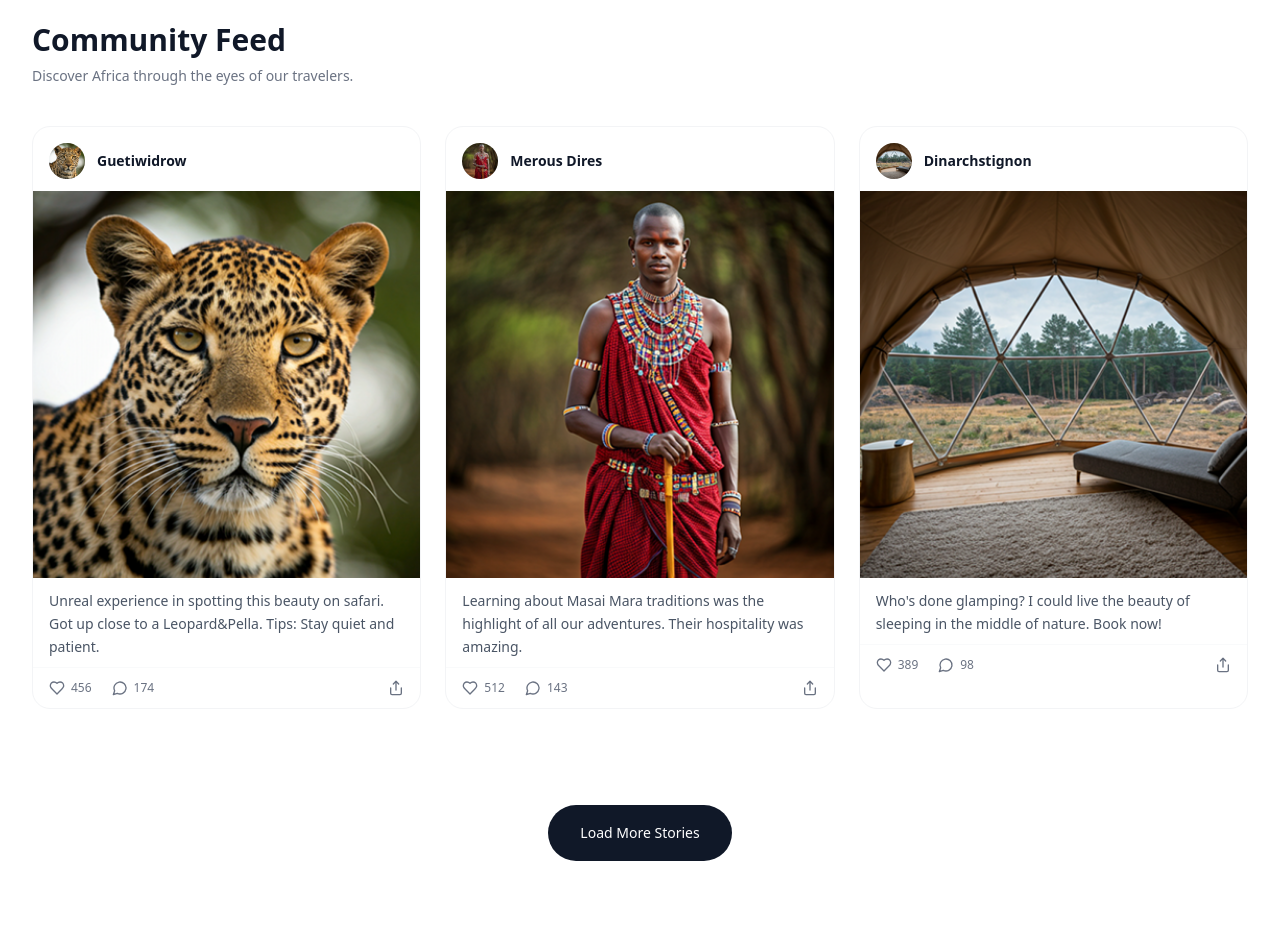
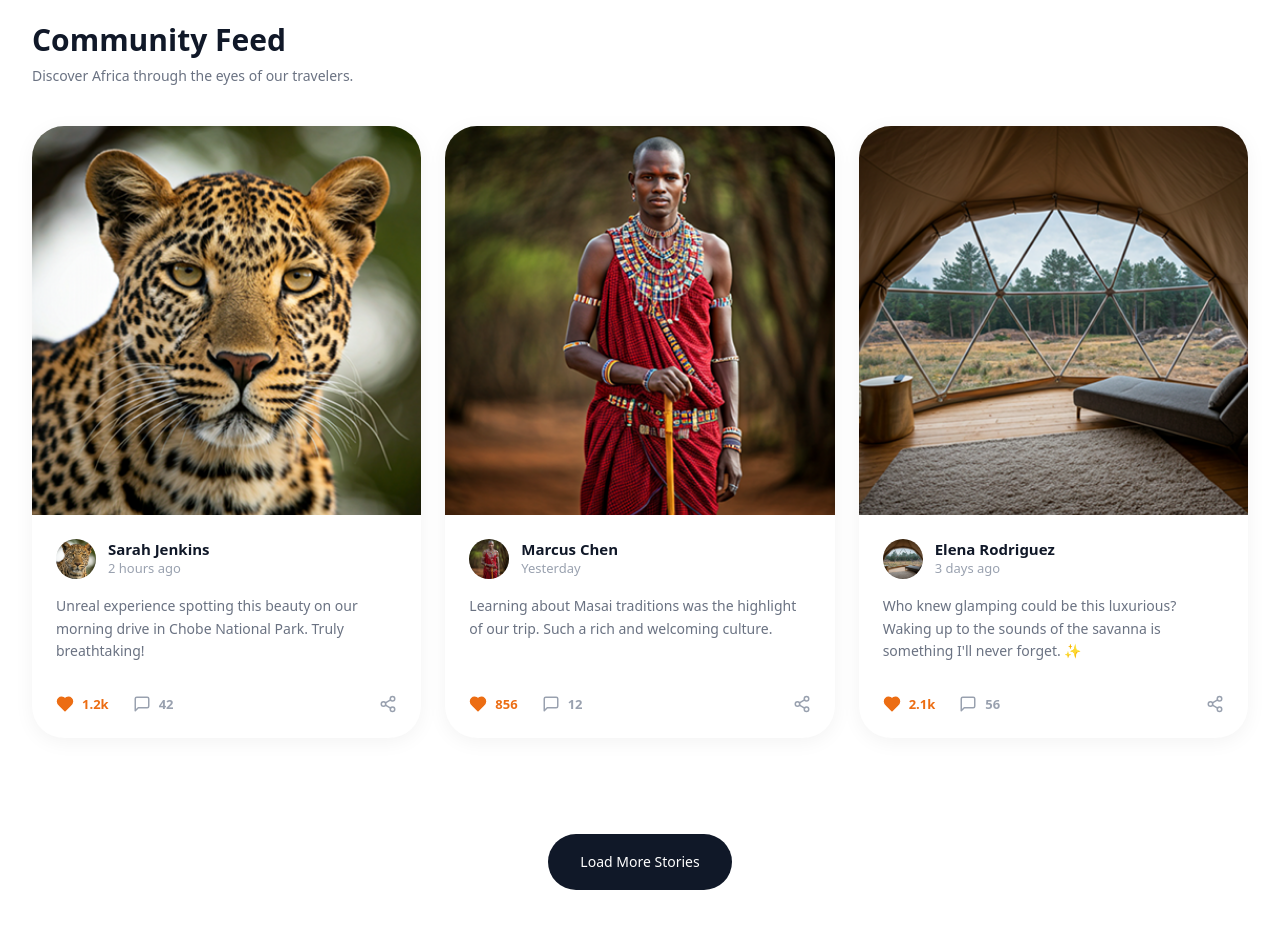
Before and after one commit to Arsema-Zeweldi/A2SV_African_Tourism_Project, a Next.js app in the folder apps/web/: page /home in a window 1280 px wide. Shown: the part 1600-2528 px from the top of the page. Built offline with nearby package versions, Linux system fonts and the light colour scheme.

Commit message:
feat(fix): fix the UI of the community feed card to be similar to the figma design

```diff
--- a/apps/web/src/components/homepage/CommunityCard.tsx
+++ b/apps/web/src/components/homepage/CommunityCard.tsx
@@ -6,24 +6,16 @@ interface CommunityCardProps {
 }
 
 export default function CommunityCard({ post }: CommunityCardProps) {
+    // Format numbers (e.g., 1200 -> 1.2k)
+    const formatNumber = (num: number) => {
+        if (num >= 1000) {
+            return (num / 1000).toFixed(1) + 'k';
+        }
+        return num.toString();
+    };
+
     return (
-        <div className="overflow-hidden rounded-2xl border border-gray-100 bg-white transition-shadow duration-300 hover:shadow-md">
-            {/* Author Header */}
-            <div className="flex items-center gap-3 px-4 pt-4 pb-3">
-                <div className="relative h-9 w-9 overflow-hidden rounded-full">
-                    <Image
-                        src={post.author.avatar}
-                        alt={post.author.name}
-                        fill
-                        className="object-cover"
-                        sizes="36px"
-                    />
-                </div>
-                <span className="text-sm font-semibold text-gray-900">
-                    {post.author.name}
-                </span>
-            </div>
-
+        <div className="overflow-hidden rounded-[32px] bg-white shadow-[0_4px_20px_rgba(0,0,0,0.05)] transition-shadow duration-300 hover:shadow-lg flex flex-col h-full">
             {/* Post Image */}
             <div className="relative aspect-square w-full overflow-hidden">
                 <Image
@@ -35,21 +27,61 @@ export default function CommunityCard({ post }: CommunityCardProps) {
                 />
             </div>
 
+            <div className="flex flex-col flex-grow p-6">
+                {/* Author Header */}
+                <div className="flex items-center gap-3 mb-4">
+                    <div className="relative h-10 w-10 overflow-hidden rounded-full">
+                        <Image
+                            src={post.author.avatar}
+                            alt={post.author.name}
+                            fill
+                            className="object-cover"
+                            sizes="40px"
+                        />
+                    </div>
+                    <div className="flex flex-col">
+                        <span className="text-[15px] font-bold text-gray-900 leading-tight">
+                            {post.author.name}
+                        </span>
+                        <span className="text-[13px] text-gray-400">
+                            {post.timeAgo}
+                        </span>
+                    </div>
+                </div>
+
                 {/* Description */}
-            <div className="px-4 pt-3 pb-2">
-                <p className="line-clamp-3 text-xs leading-relaxed text-gray-600 sm:text-sm">
+                <div className="mb-6 flex-grow">
+                    <p className="text-[14px] leading-[1.6] text-gray-500">
                         {post.description}
                     </p>
                 </div>
 
                 {/* Engagement Bar */}
-            <div className="flex items-center gap-5 border-t border-gray-50 px-4 py-3">
+                <div className="flex items-center gap-6 mt-auto pt-2">
                     {/* Likes */}
-                <button className="flex items-center gap-1.5 text-gray-500 transition-colors hover:text-red-500">
+                    <button className="flex items-center gap-2 text-[#ec6d13] transition-colors hover:text-[#d56211]">
                         <svg
                             xmlns="http://www.w3.org/2000/svg"
-                        width="16"
-                        height="16"
+                            width="18"
+                            height="18"
+                            viewBox="0 0 24 24"
+                            fill="currentColor"
+                            stroke="currentColor"
+                            strokeWidth="2"
+                            strokeLinecap="round"
+                            strokeLinejoin="round"
+                        >
+                            <path d="M19 14c1.49-1.46 3-3.21 3-5.5A5.5 5.5 0 0 0 16.5 3c-1.76 0-3 .5-4.5 2-1.5-1.5-2.74-2-4.5-2A5.5 5.5 0 0 0 2 8.5c0 2.3 1.5 4.05 3 5.5l7 7Z" />
+                        </svg>
+                        <span className="text-[13px] font-semibold">{formatNumber(post.likes)}</span>
+                    </button>
+
+                    {/* Comments */}
+                    <button className="flex items-center gap-2 text-gray-400 transition-colors hover:text-gray-600">
+                        <svg
+                            xmlns="http://www.w3.org/2000/svg"
+                            width="18"
+                            height="18"
                             viewBox="0 0 24 24"
                             fill="none"
                             stroke="currentColor"
@@ -57,17 +89,17 @@ export default function CommunityCard({ post }: CommunityCardProps) {
                             strokeLinecap="round"
                             strokeLinejoin="round"
                         >
-                        <path d="M19 14c1.49-1.46 3-3.21 3-5.5A5.5 5.5 0 0 0 16.5 3c-1.76 0-3 .5-4.5 2-1.5-1.5-2.74-2-4.5-2A5.5 5.5 0 0 0 2 8.5c0 2.3 1.5 4.05 3 5.5l7 7Z" />
+                            <path d="M21 15a2 2 0 0 1-2 2H7l-4 4V5a2 2 0 0 1 2-2h14a2 2 0 0 1 2 2z" />
                         </svg>
-                    <span className="text-xs font-medium">{post.likes}</span>
+                        <span className="text-[13px] font-semibold">{formatNumber(post.comments)}</span>
                     </button>
 
-                {/* Comments */}
-                <button className="flex items-center gap-1.5 text-gray-500 transition-colors hover:text-blue-500">
+                    {/* Share */}
+                    <button className="ml-auto text-gray-400 transition-colors hover:text-gray-600">
                         <svg
                             xmlns="http://www.w3.org/2000/svg"
-                        width="16"
-                        height="16"
+                            width="18"
+                            height="18"
                             viewBox="0 0 24 24"
                             fill="none"
                             stroke="currentColor"
@@ -75,30 +107,15 @@ export default function CommunityCard({ post }: CommunityCardProps) {
                             strokeLinecap="round"
                             strokeLinejoin="round"
                         >
-                        <path d="M7.9 20A9 9 0 1 0 4 16.1L2 22Z" />
-                    </svg>
-                    <span className="text-xs font-medium">{post.comments}</span>
-                </button>
-
-                {/* Share */}
-                <button className="ml-auto text-gray-500 transition-colors hover:text-[#ec6d13]">
-                    <svg
-                        xmlns="http://www.w3.org/2000/svg"
-                        width="16"
-                        height="16"
-                        viewBox="0 0 24 24"
-                        fill="none"
-                        stroke="currentColor"
-                        strokeWidth="2"
-                        strokeLinecap="round"
-                        strokeLinejoin="round"
-                    >
-                        <path d="M4 12v8a2 2 0 0 0 2 2h12a2 2 0 0 0 2-2v-8" />
-                        <polyline points="16 6 12 2 8 6" />
-                        <line x1="12" x2="12" y1="2" y2="15" />
+                            <circle cx="18" cy="5" r="3" />
+                            <circle cx="6" cy="12" r="3" />
+                            <circle cx="18" cy="19" r="3" />
+                            <line x1="8.59" y1="13.51" x2="15.42" y2="17.49" />
+                            <line x1="15.41" y1="6.51" x2="8.59" y2="10.49" />
                         </svg>
                     </button>
                 </div>
             </div>
+        </div>
     );
 }
--- a/apps/web/src/lib/homepage-data.ts
+++ b/apps/web/src/lib/homepage-data.ts
@@ -46,40 +46,43 @@ export const communityPosts: CommunityPostData[] = [
     {
         id: "post-1",
         author: {
-            name: "Guetiwidrow",
+            name: "Sarah Jenkins",
             avatar: "/homepage/community3.png",
         },
+        timeAgo: "2 hours ago",
         image: "/homepage/community3.png",
         description:
-            "Unreal experience in spotting this beauty on safari. Got up close to a Leopard&Pella. Tips: Stay quiet and patient.",
-        likes: 456,
-        comments: 174,
+            "Unreal experience spotting this beauty on our morning drive in Chobe National Park. Truly breathtaking!",
+        likes: 1200,
+        comments: 42,
         shares: 45,
     },
     {
         id: "post-2",
         author: {
-            name: "Merous Dires",
+            name: "Marcus Chen",
             avatar: "/homepage/community2.png",
         },
+        timeAgo: "Yesterday",
         image: "/homepage/community2.png",
         description:
-            "Learning about Masai Mara traditions was the highlight of all our adventures. Their hospitality was amazing.",
-        likes: 512,
-        comments: 143,
+            "Learning about Masai traditions was the highlight of our trip. Such a rich and welcoming culture.",
+        likes: 856,
+        comments: 12,
         shares: 67,
     },
     {
         id: "post-3",
         author: {
-            name: "Dinarchstignon",
+            name: "Elena Rodriguez",
             avatar: "/homepage/community1.png",
         },
+        timeAgo: "3 days ago",
         image: "/homepage/community1.png",
         description:
-            "Who's done glamping? I could live the beauty of sleeping in the middle of nature. Book now!",
-        likes: 389,
-        comments: 98,
+            "Who knew glamping could be this luxurious? Waking up to the sounds of the savanna is something I'll never forget. ✨",
+        likes: 2100,
+        comments: 56,
         shares: 34,
     },
 ];
--- a/apps/web/src/types/homepage.ts
+++ b/apps/web/src/types/homepage.ts
@@ -18,6 +18,7 @@ export interface CommunityPostData {
         name: string;
         avatar: string;
     };
+    timeAgo: string;
     image: string;
     description: string;
     likes: number;
```
Lines whose indentation alone changed are shown as unchanged.
